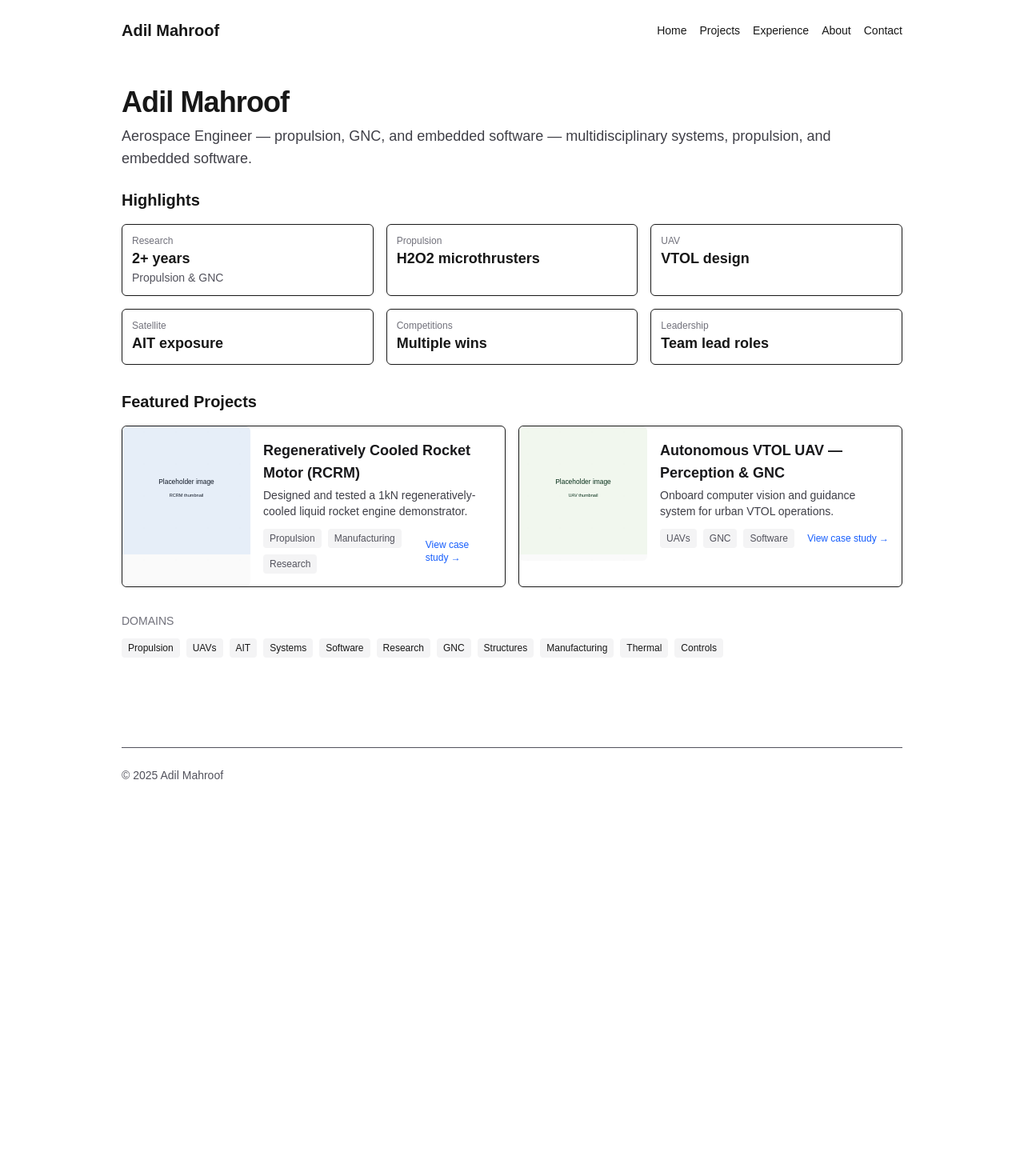
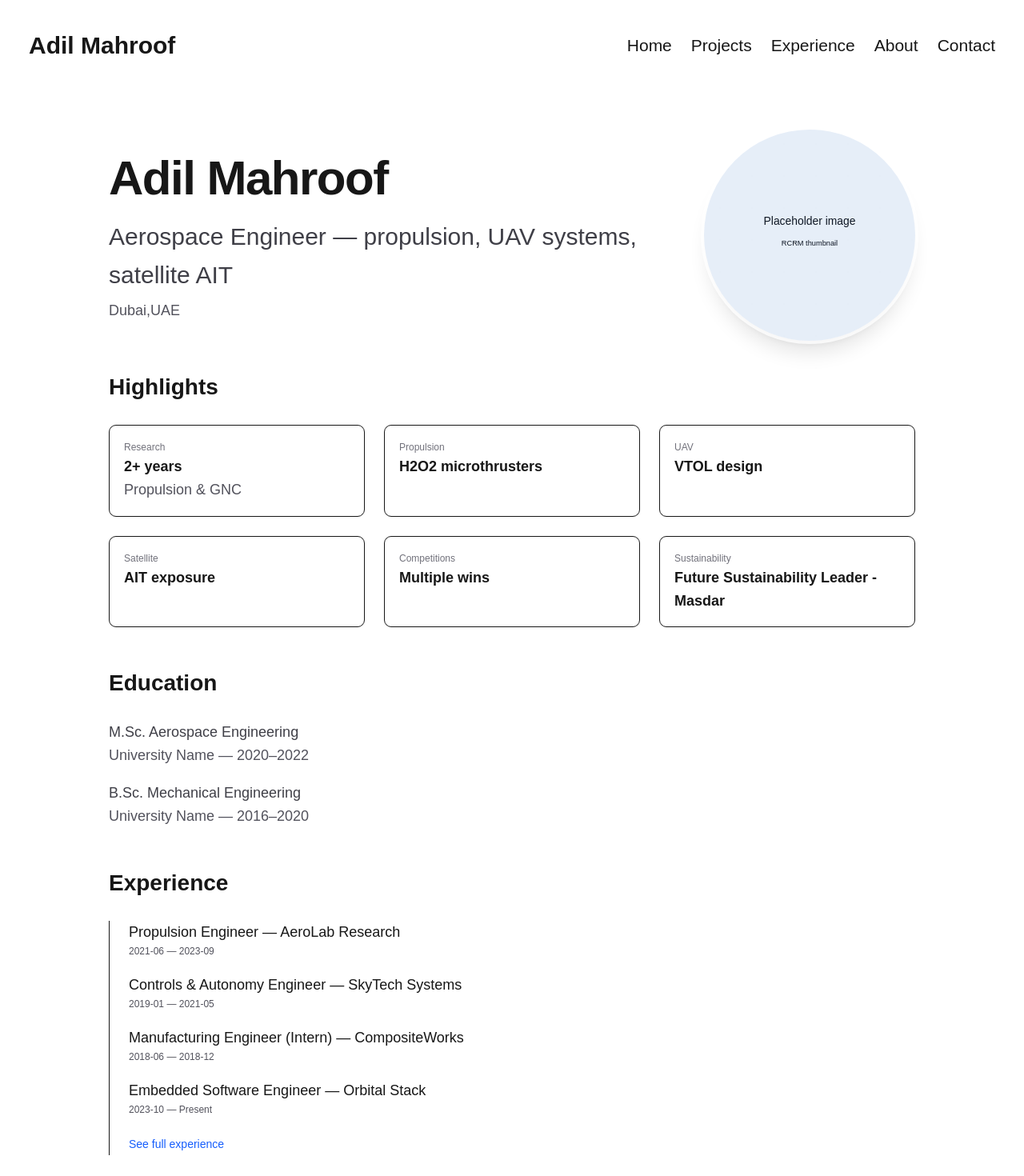
Before and after one commit to adilmrf/myPortfolio, a Next.js app: page / in a window 1280 px wide. Shown: the top 1470 px of the page at 80% size. Before the commit the page ends 979 px from the top, so only its background shows below. Built offline with nearby package versions, Linux system fonts and the light colour scheme.

Commit message:
Apply UI/content updates: responsive margins, header nav, tag dropdown, responsive typography

```diff
--- a/src/app/experience/page.tsx
+++ b/src/app/experience/page.tsx
@@ -2,6 +2,7 @@ import React from "react";
 import type { Metadata } from "next";
 import { EXPERIENCE } from "../../content/experience";
 import TagFilter from "../../components/TagFilter";
+import TagDropdown from "../../components/TagDropdown";
 import TAG_LIST from "../../content/tags";
 import ExperienceList from "../../components/ExperienceList";
 
@@ -20,18 +21,17 @@ export default function ExperiencePage() {
   return (
     <section className="py-8">
       <div className="flex flex-col gap-6">
-        <div className="flex items-center justify-between">
+        <div className="flex items-start justify-between">
           <h1 className="text-2xl font-semibold">Experience</h1>
-          <div className="text-sm text-zinc-600">Showing {EXPERIENCE.length} roles</div>
+          <div className="text-sm text-zinc-600 text-right">
+            <div>Showing {EXPERIENCE.length} roles</div>
+            <div className="mt-2">
+              <TagDropdown allTags={TAG_LIST} />
+            </div>
+          </div>
         </div>
 
-        <div className="grid gap-6 sm:grid-cols-3">
-          <aside className="sm:col-span-1">
-            <React.Suspense fallback={<div className="text-sm text-zinc-500">Loading filters...</div>}>
-              <TagFilter allTags={TAG_LIST} />
-            </React.Suspense>
-          </aside>
-
+        <div className="grid gap-6">
           <React.Suspense fallback={<div className="text-sm text-zinc-500">Loading experiences...</div>}>
             <ExperienceList experiences={EXPERIENCE} />
           </React.Suspense>
--- a/src/app/globals.css
+++ b/src/app/globals.css
@@ -23,6 +23,19 @@ body {
   background: var(--background);
   color: var(--foreground);
   font-family: Arial, Helvetica, sans-serif;
+}
+
+/* Increase base font size for the site as requested */
+html, body {
+  font-size: 24px;
+}
+
+/* Improve overall legibility: slightly larger base font and smoothing */
+body {
+  font-size: 18px;
+  line-height: 1.6;
+  -webkit-font-smoothing: antialiased;
+  -moz-osx-font-smoothing: grayscale;
 }
 
 /* Subtle background texture to add quiet depth for HR-friendly look */
--- a/src/app/layout.tsx
+++ b/src/app/layout.tsx
@@ -1,5 +1,6 @@
 import type { Metadata } from "next";
 import Link from "next/link";
+import HeaderNav from "../components/HeaderNav";
 import "./globals.css";
 import { PROFILE } from "../content/profile";
 
@@ -42,16 +43,12 @@ export default function RootLayout({
             <Link href="/" className="text-xl font-semibold">
               Adil Mahroof
             </Link>
-            <nav className="flex gap-4 text-sm">
-              <Link href="/">Home</Link>
-              <Link href="/projects">Projects</Link>
-              <Link href="/experience">Experience</Link>
-              <Link href="/about">About</Link>
-              <Link href="/contact">Contact</Link>
-            </nav>
+            <HeaderNav />
           </header>
 
-          <main className="min-h-[60vh] pb-12">{children}</main>
+          <main className="min-h-[60vh] pb-12">
+            <div className="mx-4 sm:mx-6 md:mx-[100px]">{children}</div>
+          </main>
 
           <footer className="border-t pt-6 text-sm text-zinc-600">
             © {year} Adil Mahroof
--- a/src/app/page.tsx
+++ b/src/app/page.tsx
@@ -1,12 +1,12 @@
 import type { Metadata } from "next";
+import Link from "next/link";
 import { PROFILE } from "../content/profile";
-import { PROJECTS } from "../content/projects";
-import ProjectListCard from "../components/ProjectListCard";
+import { EXPERIENCE } from "../content/experience";
 import { TAGS } from "../lib/types";
 
 export const metadata: Metadata = {
   title: "Home - Adil Mahroof",
-  description: "Home — featured projects and short profile summary.",
+  description: "Home — brief CV-style summary for Adil Mahroof.",
   openGraph: {
     images: [new URL('./opengraph-image.svg', import.meta.url).toString()],
   } as any,
@@ -16,42 +16,70 @@ export const metadata: Metadata = {
 };
 
 export default function Home() {
-  const featured = PROJECTS.filter((p) => p.featured).slice(0, 3);
-
   return (
     <section className="py-8">
-      <div className="mb-6">
-        <h1 className="text-4xl font-extrabold tracking-tight">{PROFILE.name}</h1>
-        <p className="text-zinc-700 mt-2 text-lg">{PROFILE.headline} — multidisciplinary systems, propulsion, and embedded software.</p>
+      <div className="mb-6 flex flex-col md:flex-row-reverse items-center gap-6">
+        <img
+          src="/media/placeholder-1.svg"
+          alt="Headshot"
+          className="w-36 h-36 md:w-44 md:h-44 rounded-full ring-4 ring-white/80 shadow-xl bg-white/90 object-cover transform transition-transform hover:scale-105"
+        />
+        <div className="text-center md:text-left md:flex-1">
+          <h1 className="text-[48px] md:text-[60px] font-extrabold tracking-tight leading-tight">{PROFILE.name}</h1>
+          <p className="text-[30px] text-zinc-700 mt-2">{PROFILE.headline}</p>
+          {PROFILE.location && <p className="text-[18px] text-zinc-600 mt-1">{PROFILE.location}</p>}
+        </div>
       </div>
 
       <div className="mb-8">
-        <h2 className="text-xl font-semibold">Highlights</h2>
+        <h2 className="text-[28px] font-semibold">Highlights</h2>
         <div className="mt-4 grid gap-4 grid-cols-1 sm:grid-cols-2 lg:grid-cols-3">
           {PROFILE.highlights?.map((h) => (
             <div key={h.label} className="rounded-md border p-3 bg-white/90">
-              <div className="text-xs text-zinc-500">{h.label}</div>
-              <div className="text-lg font-semibold">{h.value}</div>
-              {h.detail && <div className="text-sm text-zinc-600">{h.detail}</div>}
+              <div className="text-[12px] text-zinc-500">{h.label}</div>
+              <div className="text-[18px] font-semibold">{h.value}</div>
+              {h.detail && <div className="text-[18px] text-zinc-600">{h.detail}</div>}
             </div>
           ))}
         </div>
       </div>
 
       <div className="mb-8">
-        <h2 className="text-xl font-semibold">Featured Projects</h2>
-        <div className="mt-4 grid gap-4 sm:grid-cols-2">
-          {featured.map((p) => (
-            <ProjectListCard key={p.id} project={p} />
-          ))}
+        <h2 className="text-[28px] font-semibold">Education</h2>
+        <div className="mt-4 space-y-3 text-[18px] text-zinc-700">
+          <div>
+            <div className="font-medium">M.Sc. Aerospace Engineering</div>
+            <div className="text-zinc-600 text-[18px]">University Name — 2020–2022</div>
+          </div>
+          <div>
+            <div className="font-medium">B.Sc. Mechanical Engineering</div>
+            <div className="text-zinc-600 text-[18px]">University Name — 2016–2020</div>
+          </div>
         </div>
       </div>
 
       <div className="mb-8">
-        <h2 className="text-sm font-medium uppercase text-zinc-500">Domains</h2>
+        <h2 className="text-[28px] font-semibold">Experience</h2>
+        <div className="mt-4 border-l pl-4 text-[18px]">
+          {EXPERIENCE.slice(0, 4).map((e) => (
+            <div key={e.id} className="mb-3">
+              <Link href="/experience" className="text-[18px] font-medium hover:underline">
+                {e.role} — {e.organization}
+              </Link>
+              <div className="text-[12px] text-zinc-600">{e.startDate} — {e.endDate ?? 'Present'}</div>
+            </div>
+          ))}
+          <div className="mt-2">
+            <Link href="/experience" className="text-blue-600 text-[14px]">See full experience</Link>
+          </div>
+        </div>
+      </div>
+
+      <div className="mb-8">
+        <h2 className="text-[28px] font-medium uppercase text-zinc-500">Domains</h2>
         <div className="mt-3 flex flex-wrap gap-2">
           {TAGS.map((t) => (
-            <span key={t} className="rounded bg-zinc-100 px-2 py-1 text-xs">{t}</span>
+            <span key={t} className="rounded bg-zinc-100 px-2 py-1 text-[12px]">{t}</span>
           ))}
         </div>
       </div>
--- a/src/app/projects/page.tsx
+++ b/src/app/projects/page.tsx
@@ -2,6 +2,7 @@ import React from "react";
 import type { Metadata } from "next";
 import { PROJECTS } from "../../content/projects";
 import TagFilter from "../../components/TagFilter";
+import TagDropdown from "../../components/TagDropdown";
 import TAG_LIST from "../../content/tags";
 import { parseTagsFromSearchParams } from "../../lib/tagQuery";
 import ProjectsList from "../../components/ProjectsList";
@@ -23,18 +24,17 @@ export default function ProjectsPage() {
     return (
         <section className="py-8">
             <div className="flex flex-col gap-6">
-                <div className="flex items-center justify-between">
-                    <h1 className="text-2xl font-semibold">Projects</h1>
-                    <div className="text-sm text-zinc-600">Showing {PROJECTS.length} projects</div>
-                </div>
+                                <div className="flex items-start justify-between">
+                                        <h1 className="text-2xl font-semibold">Projects</h1>
+                                        <div className="text-sm text-zinc-600 text-right">
+                                            <div>Showing {PROJECTS.length} projects</div>
+                                            <div className="mt-2">
+                                                <TagDropdown allTags={TAG_LIST} />
+                                            </div>
+                                        </div>
+                                </div>
 
-                <div className="grid gap-6 sm:grid-cols-3">
-                    <aside className="sm:col-span-1">
-                        <React.Suspense fallback={<div className="text-sm text-zinc-500">Loading filters...</div>}>
-                            <TagFilter allTags={TAG_LIST} />
-                        </React.Suspense>
-                    </aside>
-
+                <div className="grid gap-6">
                     <React.Suspense fallback={<div className="text-sm text-zinc-500">Loading projects...</div>}>
                         <ProjectsList projects={PROJECTS} />
                     </React.Suspense>
--- a/src/components/ExperienceList.tsx
+++ b/src/components/ExperienceList.tsx
@@ -13,7 +13,7 @@ export default function ExperienceList({ experiences }: { experiences: Experienc
     : experiences;
 
   return (
-    <div className="sm:col-span-2 grid gap-4">
+    <div className="grid gap-4">
       {filtered.map((e) => (
         <article key={e.id} className="rounded-md border p-4 hover:shadow-md transition-shadow">
           <h2 className="font-medium text-lg">{e.role} — {e.organization}</h2>
--- /dev/null
+++ b/src/components/HeaderNav.tsx
@@ -0,0 +1,41 @@
+"use client";
+import React from "react";
+import Link from "next/link";
+
+export default function HeaderNav() {
+  const [open, setOpen] = React.useState(false);
+  return (
+    <div className="relative">
+      <nav className="hidden md:flex gap-4 text-sm">
+        <Link href="/">Home</Link>
+        <Link href="/projects">Projects</Link>
+        <Link href="/experience">Experience</Link>
+        <Link href="/about">About</Link>
+        <Link href="/contact">Contact</Link>
+      </nav>
+
+      <div className="md:hidden">
+        <button
+          aria-expanded={open}
+          aria-label="Open menu"
+          onClick={() => setOpen((s) => !s)}
+          className="inline-flex items-center justify-center px-3 py-1 rounded-md border bg-white/90 text-sm"
+        >
+          ☰
+        </button>
+
+        {open && (
+          <div className="absolute right-0 mt-2 w-48 bg-white rounded-md border shadow-lg z-50">
+            <ul className="flex flex-col">
+              <li className="px-4 py-2 hover:bg-zinc-50"><Link href="/">Home</Link></li>
+              <li className="px-4 py-2 hover:bg-zinc-50"><Link href="/projects">Projects</Link></li>
+              <li className="px-4 py-2 hover:bg-zinc-50"><Link href="/experience">Experience</Link></li>
+              <li className="px-4 py-2 hover:bg-zinc-50"><Link href="/about">About</Link></li>
+              <li className="px-4 py-2 hover:bg-zinc-50"><Link href="/contact">Contact</Link></li>
+            </ul>
+          </div>
+        )}
+      </div>
+    </div>
+  );
+}
--- a/src/components/ProjectsList.tsx
+++ b/src/components/ProjectsList.tsx
@@ -14,7 +14,7 @@ export default function ProjectsList({ projects }: { projects: Project[] }) {
     : projects;
 
   return (
-    <div className="sm:col-span-2 grid gap-4">
+    <div className="grid gap-4">
       {filtered.map((p) => (
         <ProjectListCard key={p.id} project={p} />
       ))}
--- /dev/null
+++ b/src/components/TagDropdown.tsx
@@ -0,0 +1,43 @@
+"use client";
+import React from "react";
+import TagFilter from "./TagFilter";
+
+type Props = {
+  allTags: readonly string[];
+  label?: string;
+};
+
+export default function TagDropdown({ allTags, label = "Tags" }: Props) {
+  const [open, setOpen] = React.useState(false);
+  const ref = React.useRef<HTMLDivElement | null>(null);
+
+  React.useEffect(() => {
+    function onDoc(e: MouseEvent) {
+      if (!ref.current) return;
+      if (e.target instanceof Node && !ref.current.contains(e.target)) {
+        setOpen(false);
+      }
+    }
+    document.addEventListener("click", onDoc);
+    return () => document.removeEventListener("click", onDoc);
+  }, []);
+
+  return (
+    <div className="relative inline-block text-left" ref={ref}>
+      <button
+        type="button"
+        aria-expanded={open}
+        onClick={() => setOpen((s) => !s)}
+        className="inline-flex items-center gap-2 px-3 py-1 rounded-md border bg-white/90 text-sm hover:shadow-sm"
+      >
+        {label} ▾
+      </button>
+
+      {open && (
+        <div className="absolute right-0 z-20 mt-2 w-64 sm:w-72 bg-white rounded-md border p-3 shadow-lg">
+          <TagFilter allTags={allTags} />
+        </div>
+      )}
+    </div>
+  );
+}
--- a/src/content/profile.ts
+++ b/src/content/profile.ts
@@ -2,7 +2,7 @@ import type { Profile } from "../lib/types";
 
 export const PROFILE: Profile = {
     name: "Adil Mahroof",
-    headline: "Aerospace Engineer — propulsion, GNC, and embedded software",
+    headline: "Aerospace Engineer — propulsion, UAV systems, satellite AIT",
     location: "Dubai,UAE",
     summary:
         "A multidisciplinary aerospace engineer building flight-proven systems — propulsion subsystems, guidance and control algorithms, and embedded avionics. I focus on practical experimentation, data-driven design, and clear engineering documentation.",
@@ -17,7 +17,7 @@ export const PROFILE: Profile = {
         { label: "UAV", value: "VTOL design" },
         { label: "Satellite", value: "AIT exposure" },
         { label: "Competitions", value: "Multiple wins" },
-        { label: "Leadership", value: "Team lead roles" },
+        { label: "Sustainability", value: "Future Sustainability Leader - Masdar" },
     ],
 };
 
```
